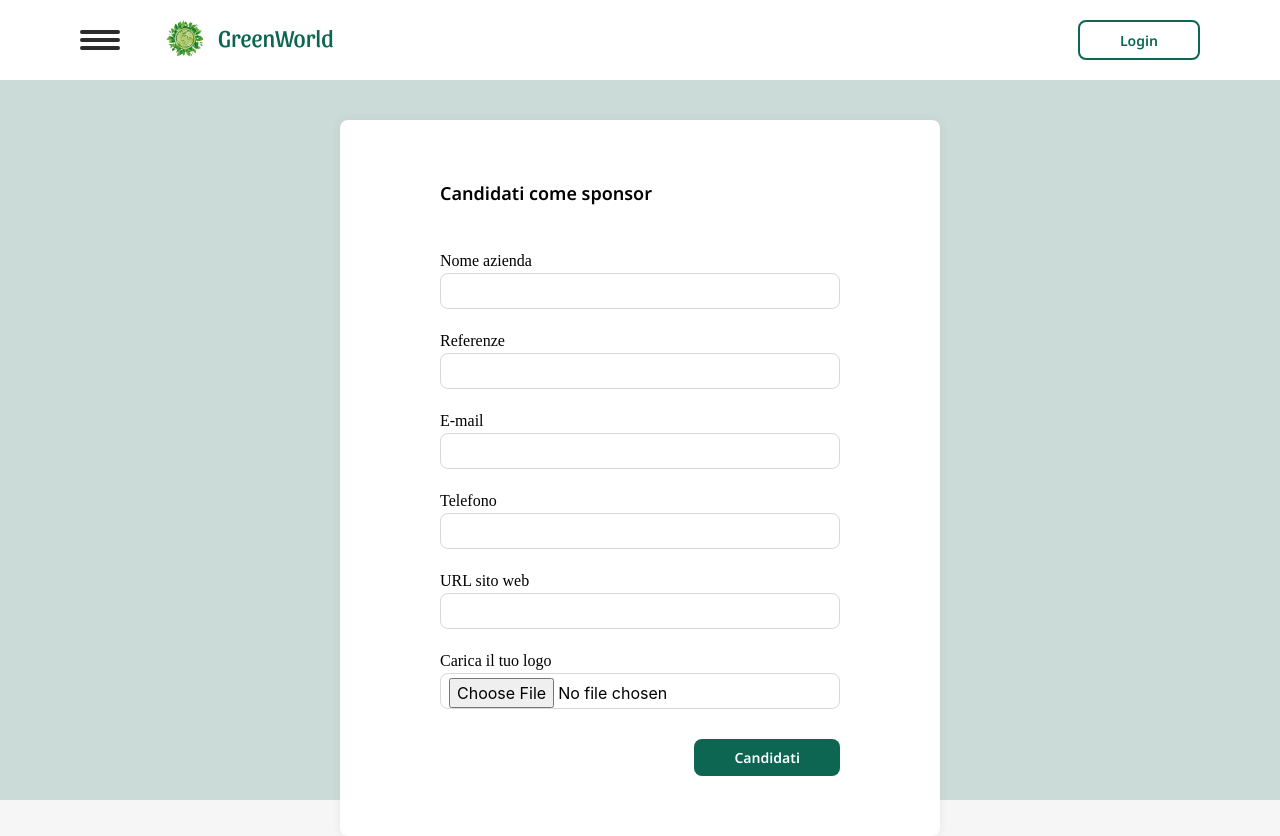
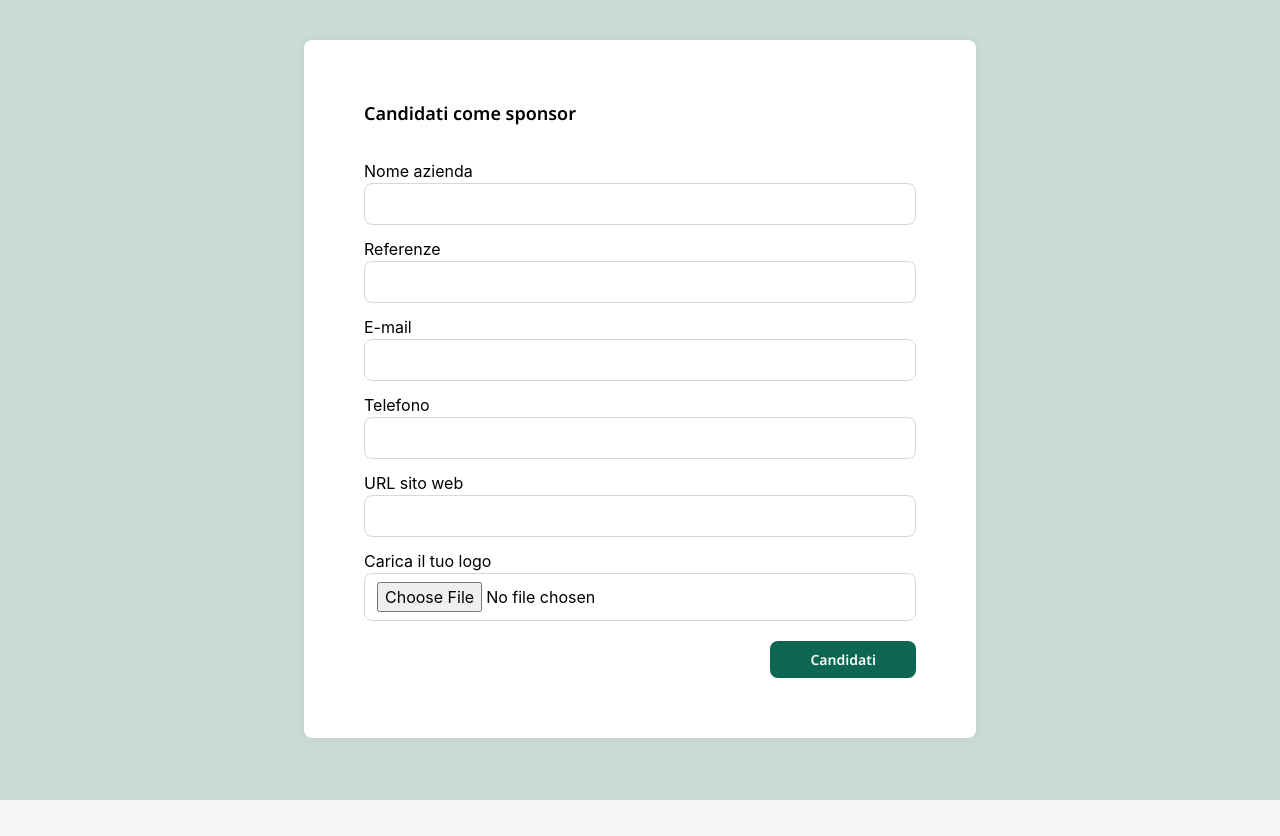
Before and after one commit to Ivanf1/greenworld-frontend, a React (Create React App) app: page /candidatura-sponsor in a window 1280 px wide. After the commit the page ends 800 px from the top, so only its background shows below. Built offline with nearby package versions, Linux system fonts and the light colour scheme.

Commit message:
refactor: tailwindcss classes for form

```diff
--- a/src/App.tsx
+++ b/src/App.tsx
@@ -12,7 +12,7 @@ import Testimonianze from "./pages/Testimonianze";
 function App() {
   return (
     <BrowserRouter>
-      <Navbar />
+      {/* <Navbar /> */}
       {/* <CandidaturaSponsor></CandidaturaSponsor> */}
       {/* <TestimonianzaCard></TestimonianzaCard> */}
       {/* <SegnalazioneCard></SegnalazioneCard> */}
--- a/src/index.css
+++ b/src/index.css
@@ -138,49 +138,37 @@ button.secondary:hover {
 }
 /* ---- button end ---- */
 
-div.form-background {
-  background: #cbdcd8;
-  height: calc(100vh - 80px);
-  padding-top: 40px;
-}
-
-div.form-card {
+@layer components {
+  .card {
     background: #ffffff;
     mix-blend-mode: normal;
     box-shadow: 0px 0px 8px 2px rgba(54, 54, 54, 0.05);
     border-radius: 8px;
-  margin: auto;
-  max-width: 600px;
-  padding: 60px 40px;
-  display: flex;
-  flex-direction: column;
-  align-items: center;
   }
 
-input.text-input {
-  background: #ffffff;
+  .input {
+    /* reset ios safari style */
+    -webkit-appearance: none;
+    -webkit-border-radius: 0;
+
+    border-radius: 8px;
+    width: 100%;
     border: 1px solid #d8d8da;
-  border-radius: 8px;
-  max-width: 400px;
-  min-width: 400px;
-  height: 36px;
-  padding: 4px 8px;
+  }
+  .input:focus {
+    @apply focus:border-primary;
+    @apply focus:ring-primary;
+  }
 }
 
-label.form-label {
-  font-family: "FuturaBook";
+[type="file"] {
+  appearance: none;
+  padding-top: 0.5rem;
+  padding-right: 0.75rem;
+  padding-bottom: 0.5rem;
+  padding-left: 0.75rem;
   font-size: 1rem;
-}
-
-div.form-field {
-  display: inline-flex;
-  flex-direction: column;
-  margin-top: 10px;
-  margin-bottom: 10px;
-}
-
-form {
-  max-width: 400px;
+  line-height: 1.5rem;
 }
 
 /* carousel */
--- a/src/pages/CandidaturaSponsor.tsx
+++ b/src/pages/CandidaturaSponsor.tsx
@@ -1,47 +1,47 @@
 const CandidaturaSponsor = () => {
   return (
-    <div className="form-background">
-      <div className="form-card">
-        <form className="">
+    <div className="form-background min-h-screen py-10 bg-primary-tint">
+      <div className="card flex flex-col items-center p-6 md:p-[60px] max-w-[95%] md:max-w-2xl mx-auto rounded-lg">
+        <form className="w-full">
           <h4 className="mb-8">Candidati come sponsor</h4>
-          <div className="form-field">
-            <label className="form-label" htmlFor="azienda">
+          <div className="my-3">
+            <label className="block" htmlFor="azienda">
               Nome azienda
             </label>
-            <input className="text-input" type="text" name="azienda" />
+            <input className="input" type="text" name="azienda" required />
           </div>
-          <div className="form-field">
-            <label className="form-label" htmlFor="referenze">
+          <div className="my-3">
+            <label className="block" htmlFor="referenze">
               Referenze
             </label>
-            <input className="text-input" type="text" name="referenze" />
+            <input className="input" type="text" name="referenze" required />
           </div>
-          <div className="form-field">
-            <label className="form-label" htmlFor="email">
+          <div className="my-3">
+            <label className="block" htmlFor="email">
               E-mail
             </label>
-            <input className="text-input" type="email" name="email" />
+            <input className="input" type="email" name="email" required />
           </div>
-          <div className="form-field">
-            <label className="form-label" htmlFor="telefono">
+          <div className="my-3">
+            <label className="block" htmlFor="telefono">
               Telefono
             </label>
-            <input className="text-input" type="email" name="telefono" />
+            <input className="input" type="email" name="telefono" required />
           </div>
-          <div className="form-field">
-            <label className="form-label" htmlFor="sitoweb">
+          <div className="my-3">
+            <label className="block" htmlFor="sitoweb">
               URL sito web
             </label>
-            <input className="text-input" type="email" name="sitoweb" />
+            <input className="input" type="email" name="sitoweb" required />
           </div>
-          <div className="form-field">
-            <label className="form-label" htmlFor="logo">
+          <div className="my-3">
+            <label className="block" htmlFor="logo">
               Carica il tuo logo
             </label>
-            <input className="text-input" type="file" name="logo" />
+            <input className="input" type="file" name="logo" />
           </div>
           <div className="flex justify-end mt-[20px]">
-            <button className="primary">Candidati</button>
+            <button className="primary w-full md:w-auto">Candidati</button>
           </div>
         </form>
       </div>
```
Lines whose indentation alone changed are shown as unchanged.
